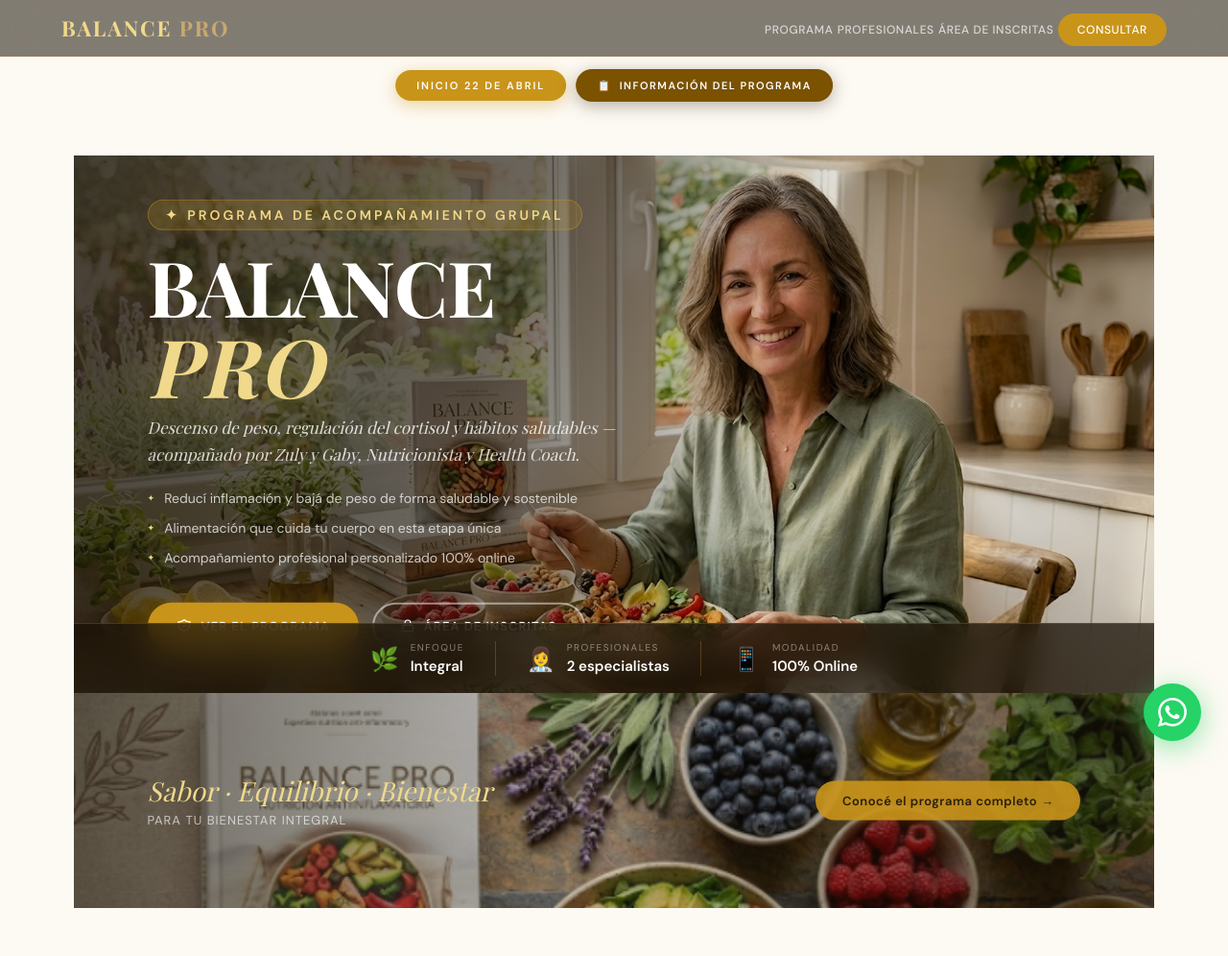
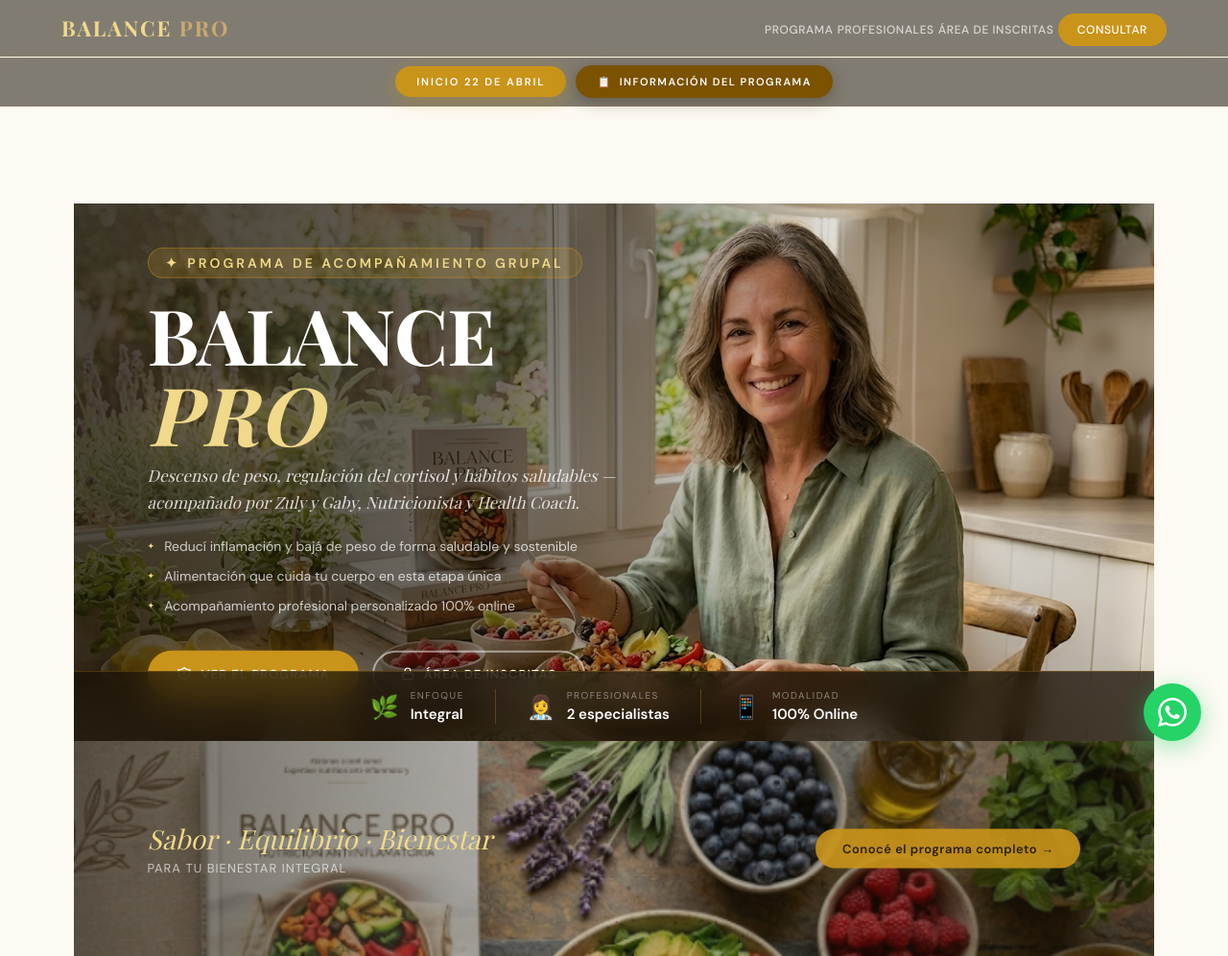
Before and after one commit to Coaching-Nutricion/Bienestar, a plain HTML site: page index.html in a window 1280 px wide. Shown: the top 996 px of the page at 96% size. Drawn offline with nearby package versions, Linux system fonts and the light colour scheme; a web font is replaced by a local one.

Commit message:
Add files via upload

```diff
--- a/index.html
+++ b/index.html
@@ -63,7 +63,7 @@ nav{
 
 /* ===== HERO NUEVO (full-width con imágenes) ===== */
 .hero-new{
-  margin-top:60px; /* nav height */
+  margin-top:110px; /* nav 60px + float-bar ~50px */
   display:flex;flex-direction:column;
   position:relative;overflow:hidden;
 }
@@ -701,16 +701,16 @@ footer strong{color:rgba(255,255,255,.65)}
 
 /* ===== BOTONES FLOTANTES FIJOS ===== */
 .float-stack{
-  position:fixed;top:72px;left:50%;transform:translateX(-50%);
-  z-index:998;
+  position:fixed;top:60px;left:50%;transform:translateX(-50%);
+  z-index:199;
   display:flex;flex-direction:row;gap:10px;align-items:center;
   flex-wrap:wrap;justify-content:center;
-  transition:opacity .3s ease, transform .3s ease;
-}
-.float-stack.hidden{
-  opacity:0;
-  pointer-events:none;
-  transform:translateX(-50%) translateY(-12px);
+  background:rgba(28,20,8,.55);
+  backdrop-filter:blur(12px);
+  -webkit-backdrop-filter:blur(12px);
+  padding:8px 20px;
+  width:100%;
+  border-bottom:1px solid rgba(201,148,26,.15);
 }
 .float-inicio{
   background:var(--rose);color:#fff;
@@ -731,9 +731,10 @@ footer strong{color:rgba(255,255,255,.65)}
 }
 .float-info-btn:hover{background:var(--gold-dark);transform:translateY(-2px);box-shadow:0 8px 28px rgba(42,31,10,.45);}
 @media(max-width:600px){
-  .float-stack{top:68px;gap:7px;}
+  .float-stack{top:60px;gap:7px;padding:7px 12px;}
   .float-inicio{font-size:10px;padding:8px 16px;letter-spacing:1px;}
   .float-info-btn{font-size:10px;padding:8px 16px;}
+  .hero-new{margin-top:106px;}
 }
 
 /* ===== MODAL ===== */
@@ -2564,23 +2565,6 @@ document.getElementById('mdProg').addEventListener('click', function(e){
     _bindEvents();
     _aplicarContenidoGuardado();
 
-    // Ocultar botones flotantes al hacer scroll hacia abajo
-    (function() {
-      const floatStack = document.getElementById('floatStack');
-      if (!floatStack) return;
-      const THRESHOLD = 120; // px de scroll antes de ocultar
-      let lastY = window.scrollY;
-      window.addEventListener('scroll', function() {
-        const currentY = window.scrollY;
-        if (currentY > THRESHOLD) {
-          floatStack.classList.add('hidden');
-        } else {
-          floatStack.classList.remove('hidden');
-        }
-        lastY = currentY;
-      }, { passive: true });
-    })();
-
     // Restaurar sesión si existía
     const raw = sessionStorage.getItem('aurea_auth');
     if (raw) {
```
